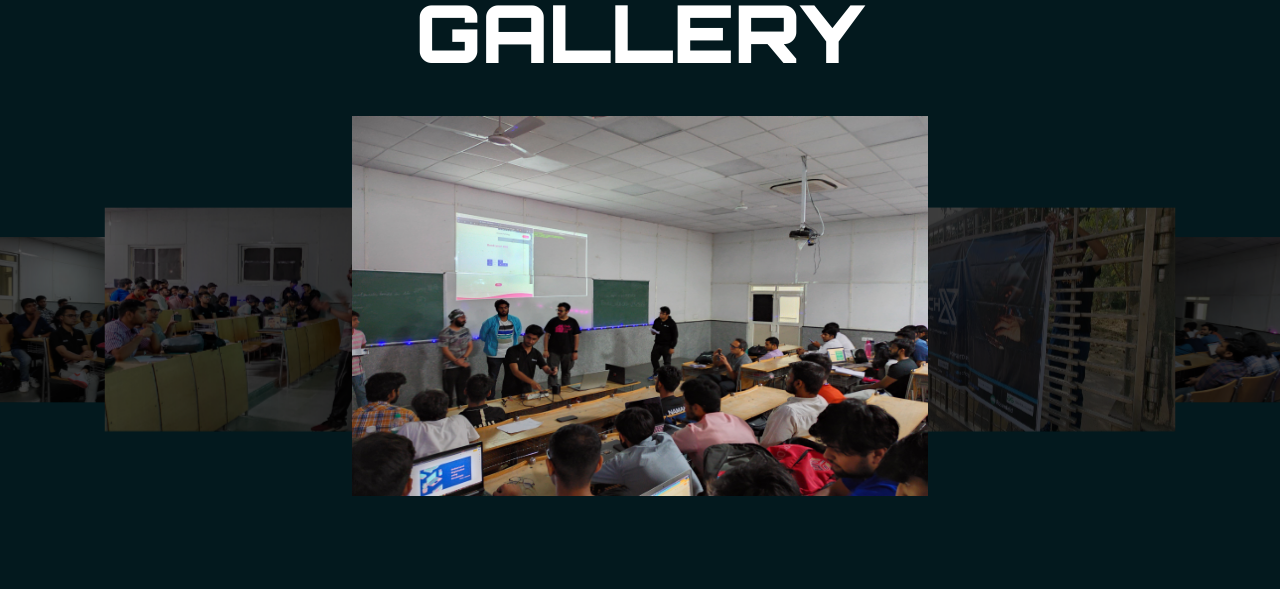
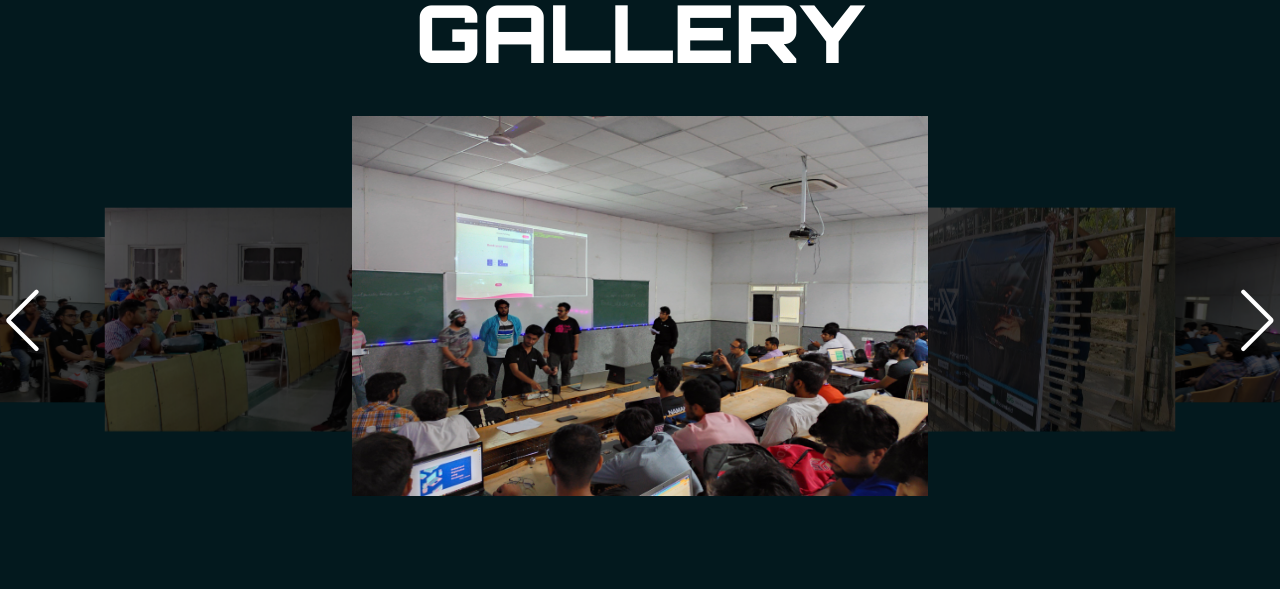
Before and after one commit to rohit108180/Avinya23, a React (Create React App) app: page / in a window 1280 px wide. Shown: the part 1842-2431 px from the top of the page. Built offline with nearby package versions, Linux system fonts and the light colour scheme.

Commit message:
gallery buttons added

```diff
--- a/src/components/Gallery.js
+++ b/src/components/Gallery.js
@@ -1,7 +1,7 @@
 import React  from "react";
 // Import Swiper React components
 import { Swiper, SwiperSlide } from "swiper/react";
-import  { Autoplay } from 'swiper';
+import  { Autoplay, Navigation } from 'swiper';
 import img1 from './assets/images/img1.jpg';
 import img2 from './assets/images/img2.jpg';
 import img4 from './assets/images/img4.jpg';
@@ -16,6 +16,8 @@ import img9 from './assets/images/img9.jpg';
 import "swiper/css";
 import "swiper/css/effect-coverflow";
 import "swiper/css/pagination";
+import "swiper/css/navigation";
+import "swiper/css/navigation";
 
 import "..//styles.css";
 
@@ -45,8 +47,9 @@ export default function App() {
 
         }}
         autoplay={true}
-        pagination={true}
-        modules={[EffectCoverflow,Autoplay]}
+        // pagination={true}
+        navigation={true}
+        modules={[EffectCoverflow,Autoplay,Navigation]}
         className="mySwiper"
       >
         <SwiperSlide>
--- a/src/index.css
+++ b/src/index.css
@@ -28,6 +28,15 @@
 .gallery-header h2{
   font-family: 'Orbitron'!important;
 
+}
+.swiper-button-next:after, .swiper-button-prev:after {
+  font-family: swiper-icons;
+  font-size: 63px !important;
+  text-transform: none!important;
+  letter-spacing: 0;
+color: white;
+  font-variant: initial;
+  line-height: 1;
 }
 
 @media(max-width:920px){
@@ -61,6 +70,25 @@
   .gallery-header h2{
     font-size: 3rem !important;
   }
+   .swiper-button-next {
+    left: auto !important;
+    right: var(--swiper-navigation-sides-offset,4px) !important;
+}
+.swiper-button-prev {
+  right:auto !important;
+  /* right: auto; */
+  left: var(--swiper-navigation-sides-offset,4px) !important;
+}
+.swiper-button-next:after, .swiper-button-prev:after {
+  font-family: swiper-icons;
+  font-size: 46px !important;
+  text-transform: none!important;
+  letter-spacing: 0;
+  color: white;
+
+  font-variant: initial;
+  line-height: 1;
+}
   .swiper-slide {
     background-position: center;
     background-size: cover;
@@ -98,6 +126,30 @@
 }
 
 @media(min-width:921px){
+  .swiper-button-next {
+    right: var(--swiper-navigation-sides-offset,9px) !important;
+    /* right: auto; */
+    left: auto;
+
+  }
+  .swiper-button-next:after, .swiper-button-prev:after {
+    font-family: swiper-icons;
+    font-size: 63px !important;
+    text-transform: none!important;
+    letter-spacing: 0;
+  color: white;
+    font-variant: initial;
+    line-height: 1;
+  }
+
+  .swiper-button-prev {
+    left: var(--swiper-navigation-sides-offset,9px) !important;
+    right: auto;
+  }
+  .swiper-button-next {
+    left: auto;
+    right: var(--swiper-navigation-sides-offset,20px);
+  }
 .swiper-slide-active {
   opacity: 1;
   height: 380px !important;
@@ -124,6 +176,43 @@
 .swiper-slide-active img{
   filter: brightness(100%) !important;
 }
+/* @media(max-width:412px){
+  .swiper-button-next {
+    left: auto !important;
+    right: var(--swiper-navigation-sides-offset,15px) !important;
+}
+.swiper-button-prev {
+  right:auto !important;
+
+  left: var(--swiper-navigation-sides-offset,15px) !important;
+}
+
+} */
+/* @media(max-width:1024px){
+  .swiper-button-next {
+    left: auto !important;
+    right: var(--swiper-navigation-sides-offset,25px) !important;
+}
+.swiper-button-prev {
+  right:auto !important;
+
+  left: var(--swiper-navigation-sides-offset,25px) !important;
+}
+
+} */
+/* @media(max-width:1280px){
+  .swiper-button-next {
+    left: auto !important;
+    right: var(--swiper-navigation-sides-offset,25px) !important;
+}
+.swiper-button-prev {
+  right:auto !important;
+
+  left: var(--swiper-navigation-sides-offset,25px) !important;
+}
+
+} */
+
 /* gallery styles ends */
 
 /* discord component styles starts*/
```
